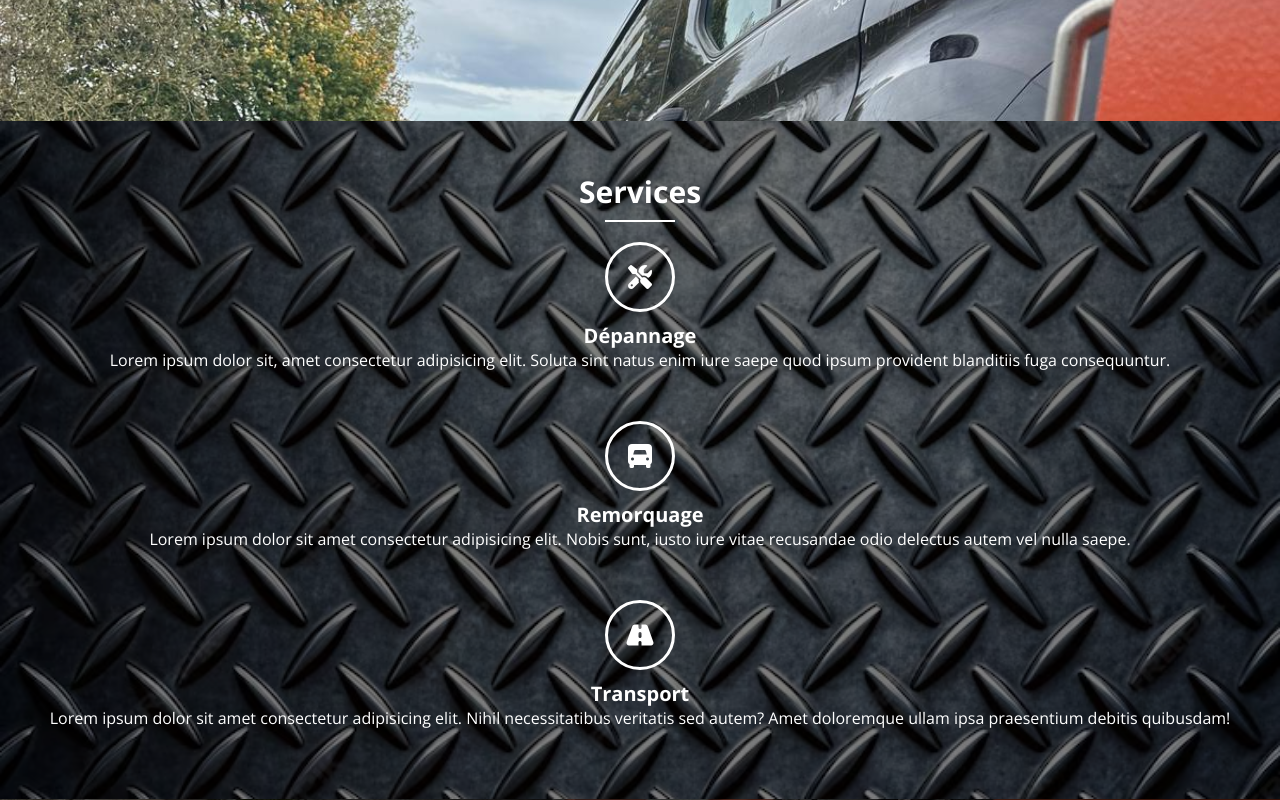
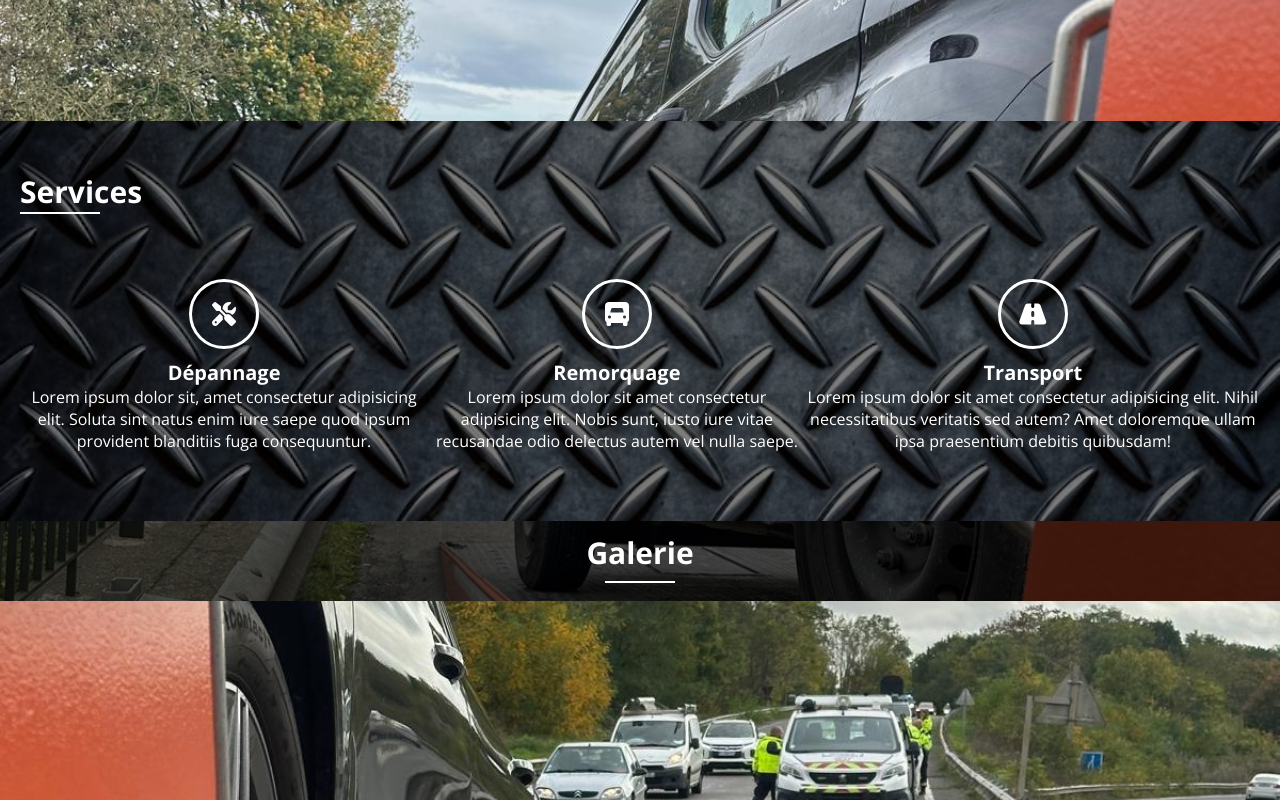
Before and after one commit to Ndo18/aes_depannage, a React (Vite) app: page / in a window 1280 px wide. Shown: the part 520-1320 px from the top of the page. Built offline with nearby package versions, Linux system fonts and the light colour scheme.

Commit message:
✅ 💄 SCSS Desktop done

```diff
--- a/src/components/styles/Services.css
+++ b/src/components/styles/Services.css
@@ -95,4 +95,26 @@
 }
 .Noservices article .repair i, .Noservices article .trucktow i, .Noservices article .transport i {
   font-size: 1.5rem;
+}
+
+@media (min-width: 1024px) {
+  #Servdiv {
+    height: 50vh;
+  }
+  #Servdiv .Noservices {
+    display: flex;
+    flex-direction: row;
+    margin-top: 45px;
+  }
+  #Servdiv .Noservices article {
+    align-items: center;
+  }
+  #Servdiv h1 {
+    text-align: start;
+    margin-left: 20px;
+  }
+  #Servdiv h1::after {
+    width: 10vh;
+    margin: 0;
+  }
 }/*# sourceMappingURL=Services.css.map */
--- a/src/components/styles/Services.scss
+++ b/src/components/styles/Services.scss
@@ -115,3 +115,29 @@
       }
     }
   }
+
+  @media (min-width: 1024px) {
+    #Servdiv{
+      height: 50vh;
+
+      .Noservices{
+       display: flex;
+       flex-direction: row;
+       margin-top: 45px;
+
+       article{
+        align-items: center;
+       }
+      }
+      h1{
+        text-align: start;
+        margin-left: 20px;
+
+        &::after{
+          width: 10vh;
+          margin: 0;
+        }
+      }
+    }
+
+  }
```
Also changed, not shown: 1 other file (tests, documents, lock files or other folders).
